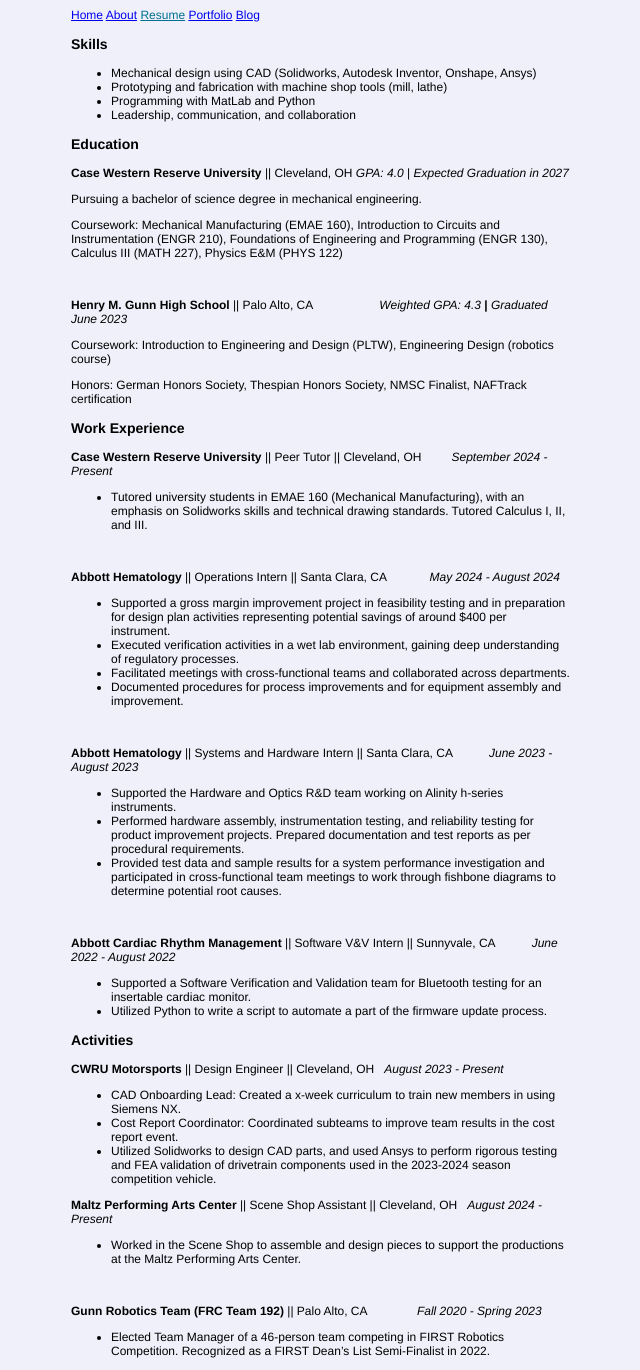
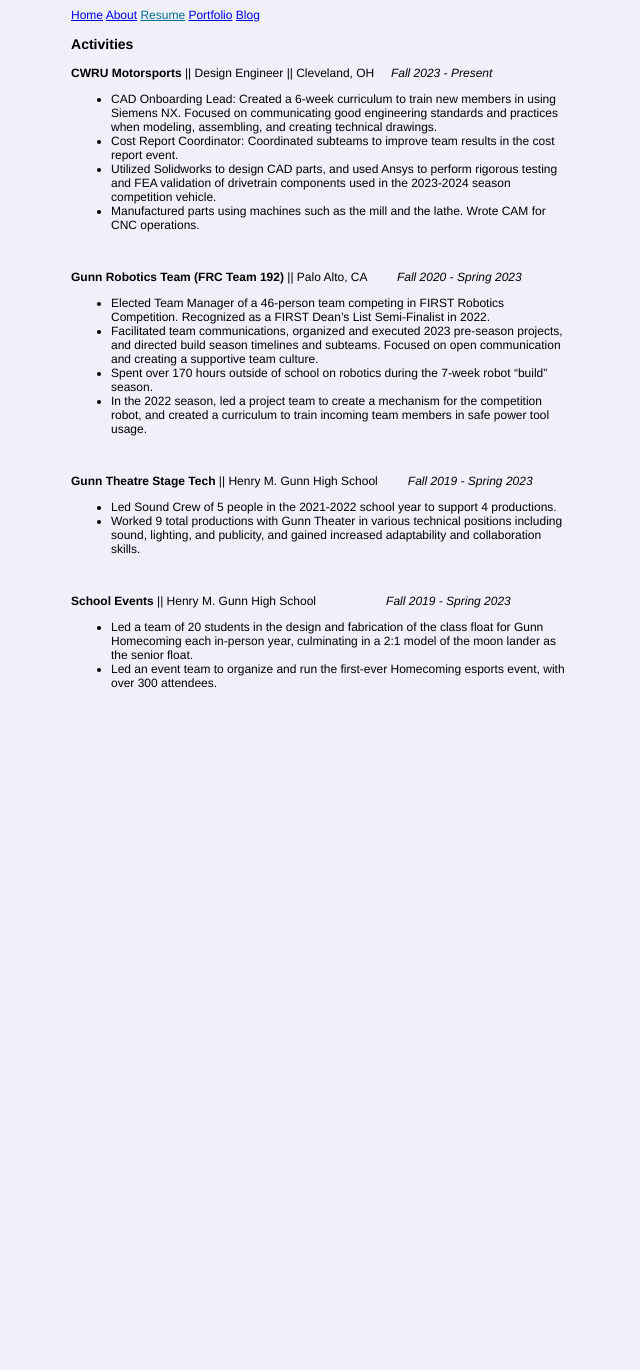
Before and after one commit to lucyttma/lucyttma.github.io, a Jekyll site: the page built from static/resume.html, in a window 1280 px wide. Shown: the whole page, without its empty margins (87-727 px from the left). Built offline with Jekyll 4.4.1, drawn with Linux system fonts in a browser that asks for light colours; after the commit the page ends 900 px from its top, so only the background shows below that.

Commit message:
Update resume.html

```diff
--- a/static/resume.html
+++ b/static/resume.html
@@ -2,60 +2,31 @@
 layout: default
 title: Resume
 ---
-<h3><b>Skills&nbsp;</b></h3>
+<h3><b>Activities</b></h3>
+<p><b>CWRU Motorsports </b><span style="font-weight: 400;">|| Design Engineer || Cleveland, OH </span> <span style="font-weight: 400;"> &nbsp; &nbsp; </span><em><span style="font-weight: 400;">Fall</span></em> <em><span style="font-weight: 400;">2023 - Present</span></em></p>
 <ul>
-<li style="font-weight: 400;" aria-level="1"><span style="font-weight: 400;">Mechanical design using CAD (Solidworks, Autodesk Inventor, Onshape, Ansys)</span></li>
-<li style="font-weight: 400;" aria-level="1"><span style="font-weight: 400;">Prototyping and fabrication with machine shop tools (mill, lathe)</span></li>
-<li style="font-weight: 400;" aria-level="1"><span style="font-weight: 400;">Programming with MatLab and Python</span></li>
-<li style="font-weight: 400;" aria-level="1"><span style="font-weight: 400;">Leadership, communication, and collaboration</span></li>
-</ul>
-<h3><b>Education&nbsp;</b></h3>
-<p><b>Case Western Reserve University </b><span style="font-weight: 400;">|| Cleveland, OH</span> <em><span style="font-weight: 400;">GPA: 4.0</span></em><span style="font-weight: 400;"> |</span> <em><span style="font-weight: 400;">Expected Graduation in 2027</span></em></p>
-<p><span style="font-weight: 400;">Pursuing a bachelor of science degree in mechanical engineering.&nbsp;</span></p>
-<p><span style="font-weight: 400;">Coursework:</span><span style="font-weight: 400;"> Mechanical Manufacturing (EMAE 160), Introduction to Circuits and Instrumentation (ENGR 210), Foundations of Engineering and Programming (ENGR 130), Calculus III (MATH 227), Physics E&amp;M (PHYS 122)</span></p>
-<p>&nbsp;</p>
-<p><b>Henry M. Gunn High School </b><span style="font-weight: 400;">|| Palo Alto, CA</span> <b> &nbsp; &nbsp; </b> <b>&nbsp; &nbsp; &nbsp; </b> <b>&nbsp; &nbsp; &nbsp; </b><b><em>&nbsp;&nbsp;&nbsp;</em></b><em><span style="font-weight: 400;">Weighted GPA: 4.3</span></em><b> | </b><em><span style="font-weight: 400;">Graduated June 2023</span></em></p>
-<p><span style="font-weight: 400;">Coursework:</span><span style="font-weight: 400;"> Introduction to Engineering and Design (PLTW), Engineering Design (robotics course)</span></p>
-<p><span style="font-weight: 400;">Honors:</span><span style="font-weight: 400;"> German Honors Society, Thespian Honors Society, NMSC Finalist, NAFTrack certification</span></p>
-<h3><b>Work Experience</b></h3>
-<p><b>Case Western Reserve University </b><span style="font-weight: 400;">|| Peer Tutor || Cleveland, OH</span> <span style="font-weight: 400;"> &nbsp; &nbsp; &nbsp; &nbsp; </span><em><span style="font-weight: 400;">September 2024 - Present</span></em></p>
-<ul>
-<li style="font-weight: 400;" aria-level="1"><span style="font-weight: 400;">Tutored university students in EMAE 160 (Mechanical Manufacturing), with an emphasis on Solidworks skills and technical drawing standards. Tutored Calculus I, II, and III.&nbsp;</span></li>
+<li style="font-weight: 400;" aria-level="1"><span style="font-weight: 400;">CAD Onboarding Lead</span><span style="font-weight: 400;">: Created a 6-week curriculum to train new members in using Siemens NX. Focused on communicating good engineering standards and practices when modeling, assembling, and creating technical drawings.&nbsp;</span></li>
+<li style="font-weight: 400;" aria-level="1"><span style="font-weight: 400;">Cost Report Coordinator</span><span style="font-weight: 400;">: Coordinated subteams to improve team results in the cost report event.</span></li>
+<li style="font-weight: 400;" aria-level="1"><span style="font-weight: 400;">Utilized Solidworks to design CAD parts, and used Ansys to perform rigorous testing and FEA validation of drivetrain components used in the 2023-2024 season competition vehicle.</span></li>
+<li style="font-weight: 400;" aria-level="1"><span style="font-weight: 400;">Manufactured parts using machines such as the mill and the lathe. Wrote CAM for CNC operations.</span></li>
 </ul>
 <p>&nbsp;</p>
-<p><b>Abbott Hematology</b><span style="font-weight: 400;"> || Operations Intern || Santa Clara, CA</span> <span style="font-weight: 400;">&nbsp; &nbsp; &nbsp; &nbsp; &nbsp; &nbsp; </span><em><span style="font-weight: 400;">May 2024 - August 2024</span></em></p>
+<p><b>Gunn Robotics Team (FRC Team 192) </b><span style="font-weight: 400;">|| Palo Alto, CA</span> <span style="font-weight: 400;"> &nbsp; &nbsp; &nbsp; &nbsp; </span><em><span style="font-weight: 400;">Fall</span></em> <em><span style="font-weight: 400;">2020 - Spring 2023&nbsp;</span></em></p>
 <ul>
-<li style="font-weight: 400;" aria-level="1"><span style="font-weight: 400;">Supported a gross margin improvement project in feasibility testing and in preparation for design plan activities representing potential savings of around $400 per instrument.&nbsp;</span></li>
-<li style="font-weight: 400;" aria-level="1"><span style="font-weight: 400;">Executed verification activities in a wet lab environment, gaining deep understanding of regulatory processes.</span></li>
-<li style="font-weight: 400;" aria-level="1"><span style="font-weight: 400;">Facilitated meetings with cross-functional teams and collaborated across departments.</span></li>
-<li style="font-weight: 400;" aria-level="1"><span style="font-weight: 400;">Documented procedures for process improvements and for equipment assembly and improvement.</span></li>
+<li style="font-weight: 400;" aria-level="1"><span style="font-weight: 400;">Elected Team Manager of a 46-person team competing in FIRST Robotics Competition. Recognized as a FIRST Dean&rsquo;s List Semi-Finalist in 2022.</span></li>
+<li style="font-weight: 400;" aria-level="1"><span style="font-weight: 400;">Facilitated team communications, organized and executed 2023 pre-season projects, and directed build season timelines and subteams. Focused on open communication and creating a supportive team culture.</span></li>
+<li style="font-weight: 400;" aria-level="1"><span style="font-weight: 400;">Spent over 170 hours outside of school on robotics during the 7-week robot &ldquo;build&rdquo; season.</span></li>
+<li style="font-weight: 400;" aria-level="1"><span style="font-weight: 400;">In the 2022 season, led a project team to create a mechanism for the competition robot, and created a curriculum to train incoming team members in safe power tool usage.&nbsp;</span></li>
 </ul>
 <p>&nbsp;</p>
-<p><b>Abbott Hematology</b><span style="font-weight: 400;"> || Systems and Hardware Intern || Santa Clara, CA</span> <span style="font-weight: 400;"> &nbsp; &nbsp; &nbsp; &nbsp; &nbsp; </span><em><span style="font-weight: 400;">June 2023 - August 2023</span></em></p>
+<p><b>Gunn Theatre Stage Tech </b><span style="font-weight: 400;">|| Henry M. Gunn High School</span> <span style="font-weight: 400;"> &nbsp; &nbsp; &nbsp; &nbsp; </span><em><span style="font-weight: 400;">Fall</span></em> <em><span style="font-weight: 400;">2019 - Spring 2023&nbsp;</span></em></p>
 <ul>
-<li style="font-weight: 400;" aria-level="1"><span style="font-weight: 400;">Supported the Hardware and Optics R&amp;D team working on Alinity h-series instruments.</span></li>
-<li style="font-weight: 400;" aria-level="1"><span style="font-weight: 400;">Performed hardware assembly, instrumentation testing, and reliability testing for product improvement projects. Prepared documentation and test reports as per procedural requirements.</span></li>
-<li style="font-weight: 400;" aria-level="1"><span style="font-weight: 400;">Provided test data and sample results for a system performance investigation and participated in cross-functional team meetings to work through fishbone diagrams to determine potential root causes.</span></li>
+<li style="font-weight: 400;" aria-level="1"><span style="font-weight: 400;">Led Sound Crew of 5 people in the 2021-2022 school year to support 4 productions.&nbsp;</span></li>
+<li style="font-weight: 400;" aria-level="1"><span style="font-weight: 400;">Worked 9 total productions with Gunn Theater in various technical positions including sound, lighting, and publicity, and gained increased adaptability and collaboration skills.</span></li>
 </ul>
 <p>&nbsp;</p>
-<p><b>Abbott Cardiac Rhythm Management</b><span style="font-weight: 400;"> || Software V&amp;V Intern || Sunnyvale, CA</span> <span style="font-weight: 400;"> &nbsp; &nbsp; &nbsp; &nbsp; &nbsp; </span><em><span style="font-weight: 400;">June 2022 - August 2022</span></em></p>
+<p><b>School Events </b><span style="font-weight: 400;">|| Henry M. Gunn High School</span> <span style="font-weight: 400;"> &nbsp; </span> <span style="font-weight: 400;">&nbsp; &nbsp; &nbsp; &nbsp; &nbsp; </span> <span style="font-weight: 400;"> &nbsp; &nbsp; &nbsp; &nbsp; </span><em><span style="font-weight: 400;">Fall 2019 - Spring 2023</span></em></p>
 <ul>
-<li style="font-weight: 400;" aria-level="1"><span style="font-weight: 400;">Supported a Software Verification and Validation team for Bluetooth testing for an insertable cardiac monitor.&nbsp;</span></li>
-<li style="font-weight: 400;" aria-level="1"><span style="font-weight: 400;">Utilized Python to write a script to automate a part of the firmware update process.</span><b>&nbsp;</b></li>
+<li style="font-weight: 400;" aria-level="1"><span style="font-weight: 400;">Led a team of 20 students in the design and fabrication of the class float for Gunn Homecoming each in-person year, culminating in a 2:1 model of the moon lander as the senior float.</span></li>
+<li style="font-weight: 400;" aria-level="1"><span style="font-weight: 400;">Led an event team to organize and run the first-ever Homecoming esports event, with over 300 attendees.</span></li>
 </ul>
-<h3><b>Activities</b></h3>
-<p><b>CWRU Motorsports </b><span style="font-weight: 400;">|| Design Engineer || Cleveland, OH </span> <span style="font-weight: 400;"> &nbsp; </span><em><span style="font-weight: 400;">August 2023 - Present</span></em></p>
-<ul>
-<li style="font-weight: 400;" aria-level="1"><span style="font-weight: 400;">CAD Onboarding Lead</span><span style="font-weight: 400;">: Created a x-week curriculum to train new members in using Siemens NX.</span></li>
-<li style="font-weight: 400;" aria-level="1"><span style="font-weight: 400;">Cost Report Coordinator</span><span style="font-weight: 400;">: Coordinated subteams to improve team results in the cost report event.</span></li>
-<li style="font-weight: 400;" aria-level="1"><span style="font-weight: 400;">Utilized Solidworks to design CAD parts, and used Ansys to perform rigorous testing and FEA validation of drivetrain components used in the 2023-2024 season competition vehicle.&nbsp;</span></li>
-</ul>
-<p><b>Maltz Performing Arts Center </b><span style="font-weight: 400;">|| Scene Shop Assistant || Cleveland, OH </span> <span style="font-weight: 400;"> &nbsp; </span><em><span style="font-weight: 400;">August 2024 - Present</span></em></p>
-<ul>
-<li style="font-weight: 400;" aria-level="1"><span style="font-weight: 400;">Worked in the Scene Shop to assemble and design pieces to support the productions at the Maltz Performing Arts Center.&nbsp;</span></li>
-</ul>
-<p>&nbsp;</p>
-<p><b>Gunn Robotics Team (FRC Team 192) </b><span style="font-weight: 400;">|| Palo Alto, CA</span> <span style="font-weight: 400;">&nbsp; &nbsp; &nbsp; &nbsp; &nbsp; &nbsp; &nbsp; </span><em><span style="font-weight: 400;">Fall</span></em> <em><span style="font-weight: 400;">2020 - Spring 2023&nbsp;</span></em></p>
-<ul>
-<li style="font-weight: 400;" aria-level="1"><span style="font-weight: 400;">Elected Team Manager of a 46-person team competing in FIRST Robotics Competition. Recognized as a FIRST Dean&rsquo;s List Semi-Finalist in 2022. </span></li>
-</ul>
```
